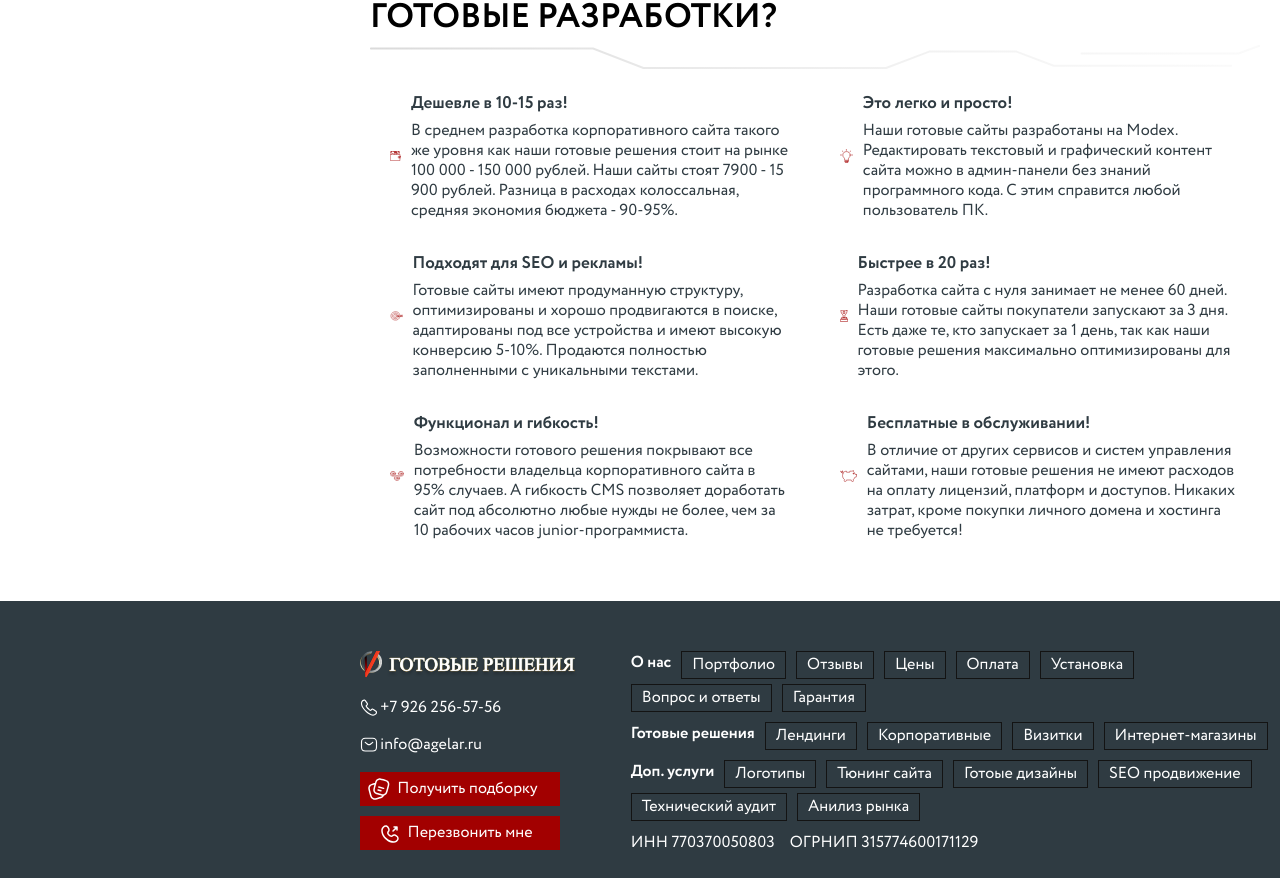
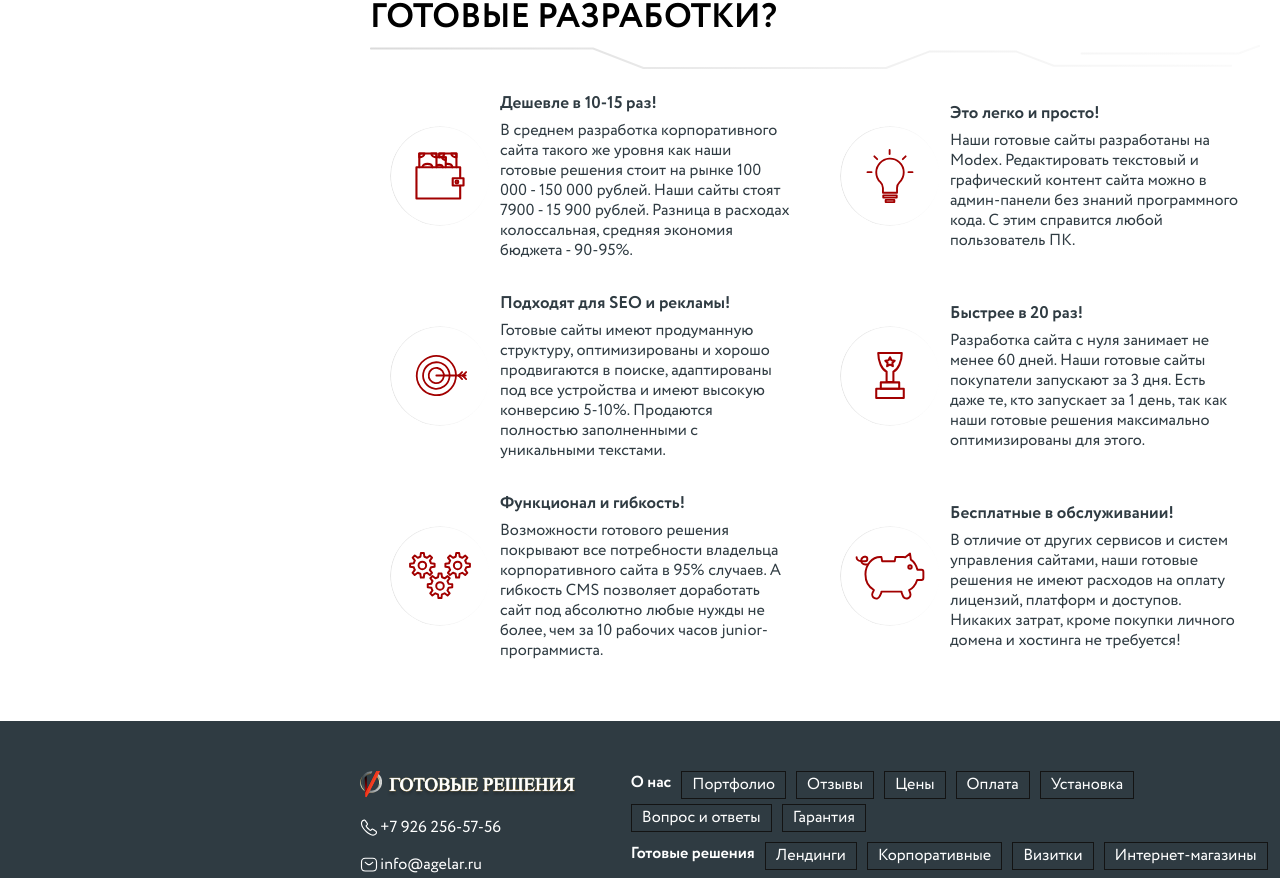
Before and after one commit to Artematrr/Ready-made-Solutions, a React (Vite) app: page /product in a window 1280 px wide. Shown: the part 3140-4018 px from the top of the page. Built offline with nearby package versions, Linux system fonts and the light colour scheme.

Commit message:
fix avantages section class names

```diff
--- a/src/screens/ProductPage.jsx
+++ b/src/screens/ProductPage.jsx
@@ -404,7 +404,7 @@ const Product = () => {
         <h1>Почему выгодно использовать наши готовые разработки?</h1>
         <div className='avantages-wrapper'>
           <div className='avantages-item'>
-            <div className='avantages-item-img'>
+            <div className='avantages-item-image'>
               <img
                 loading='lazy'
                 src='img/icons/advantage-1.svg'
@@ -423,7 +423,7 @@ const Product = () => {
           </div>
 
           <div className='avantages-item'>
-            <div className='avantages-item-img'>
+            <div className='avantages-item-image'>
               <img
                 loading='lazy'
                 src='img/icons/advantage-2.svg'
@@ -441,7 +441,7 @@ const Product = () => {
           </div>
 
           <div className='avantages-item'>
-            <div className='avantages-item-img'>
+            <div className='avantages-item-image'>
               <img
                 loading='lazy'
                 src='img/icons/advantage-3.svg'
@@ -462,7 +462,7 @@ const Product = () => {
           </div>
 
           <div className='avantages-item'>
-            <div className='avantages-item-img'>
+            <div className='avantages-item-image'>
               <img
                 loading='lazy'
                 src='img/icons/advantage-4.svg'
@@ -481,7 +481,7 @@ const Product = () => {
           </div>
 
           <div className='avantages-item'>
-            <div className='avantages-item-img'>
+            <div className='avantages-item-image'>
               <img
                 loading='lazy'
                 src='img/icons/advantage-5.svg'
@@ -500,7 +500,7 @@ const Product = () => {
           </div>
 
           <div className='avantages-item'>
-            <div className='avantages-item-img'>
+            <div className='avantages-item-image'>
               <img
                 loading='lazy'
                 src='img/icons/advantage-6.svg'
```
